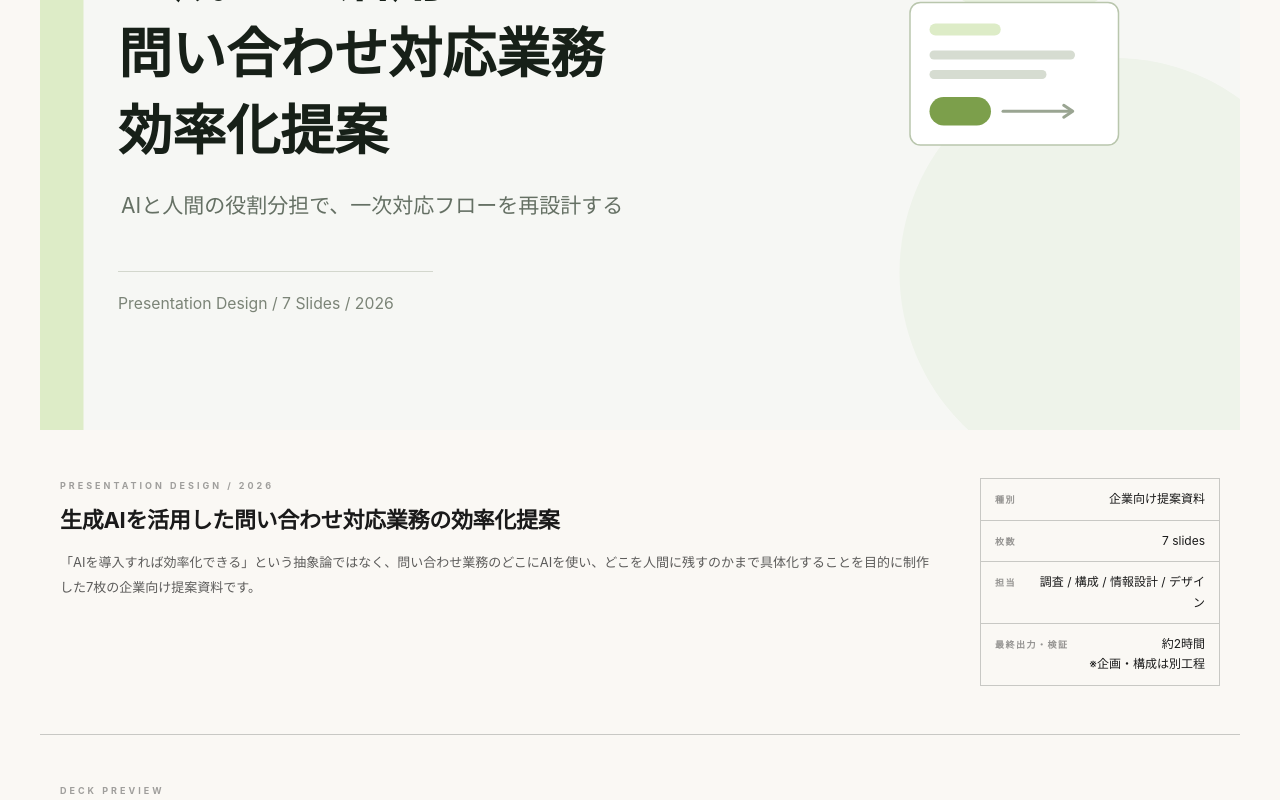
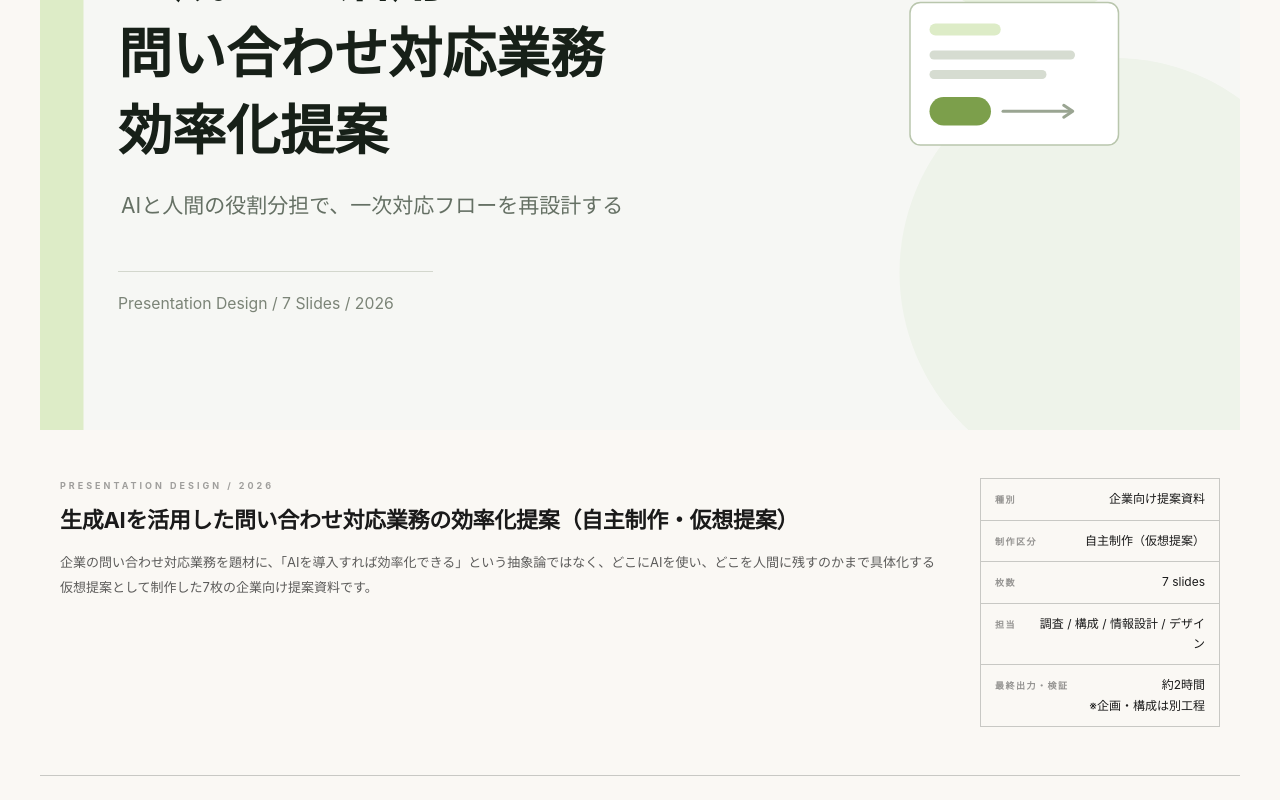
Before and after one commit to kztky/portfolio, a plain HTML site: page work/ai-inquiry-proposal.html in a window 1280 px wide. Shown: the part 358-1158 px from the top of the page. Drawn offline with Linux system fonts and the light colour scheme.

Commit message:
portfolio: mark AI proposal as self-initiated hypothetical proposal

```diff
--- a/work/ai-inquiry-proposal.html
+++ b/work/ai-inquiry-proposal.html
@@ -3,7 +3,7 @@
 <head>
   <meta charset="UTF-8">
   <meta name="viewport" content="width=device-width, initial-scale=1.0">
-  <title>生成AIを活用した問い合わせ対応業務の効率化提案 | Kaztak</title>
+  <title>生成AIを活用した問い合わせ対応業務の効率化提案（自主制作・仮想提案） | Kaztak</title>
   <link rel="stylesheet" href="../css/style.css">
   <style>
     .deck-preview-wrap {
@@ -61,11 +61,12 @@
       <div class="ro-overview-grid">
         <div>
           <p class="ro-eyebrow">Presentation Design / 2026</p>
-          <h1 class="ro-title">生成AIを活用した問い合わせ対応業務の効率化提案</h1>
-          <p class="ro-desc">「AIを導入すれば効率化できる」という抽象論ではなく、問い合わせ業務のどこにAIを使い、どこを人間に残すのかまで具体化することを目的に制作した7枚の企業向け提案資料です。</p>
+          <h1 class="ro-title">生成AIを活用した問い合わせ対応業務の効率化提案（自主制作・仮想提案）</h1>
+          <p class="ro-desc">企業の問い合わせ対応業務を題材に、「AIを導入すれば効率化できる」という抽象論ではなく、どこにAIを使い、どこを人間に残すのかまで具体化する仮想提案として制作した7枚の企業向け提案資料です。</p>
         </div>
         <div class="ro-meta-table">
           <div class="ro-meta-row"><span class="ro-meta-key">種別</span><span class="ro-meta-val">企業向け提案資料</span></div>
+          <div class="ro-meta-row"><span class="ro-meta-key">制作区分</span><span class="ro-meta-val">自主制作（仮想提案）</span></div>
           <div class="ro-meta-row"><span class="ro-meta-key">枚数</span><span class="ro-meta-val">7 slides</span></div>
           <div class="ro-meta-row"><span class="ro-meta-key">担当</span><span class="ro-meta-val">調査 / 構成 / 情報設計 / デザイン</span></div>
           <div class="ro-meta-row"><span class="ro-meta-key">最終出力・検証</span><span class="ro-meta-val">約2時間<br>※企画・構成は別工程</span></div>
```
